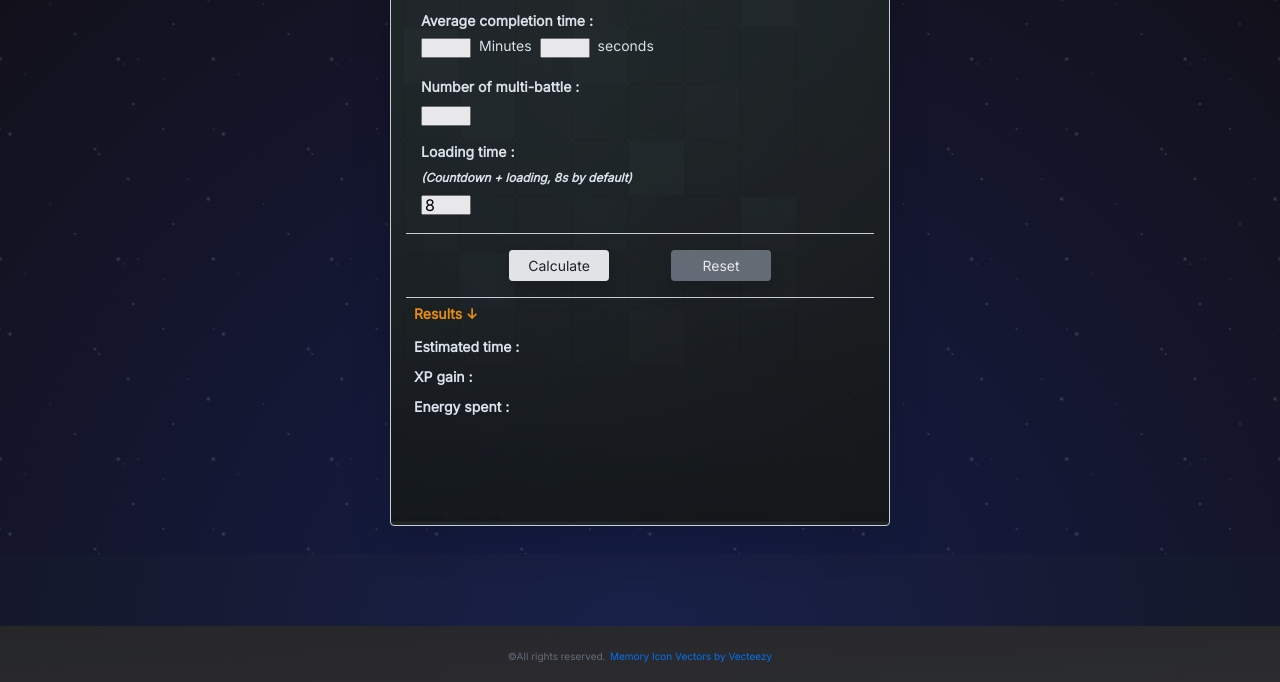
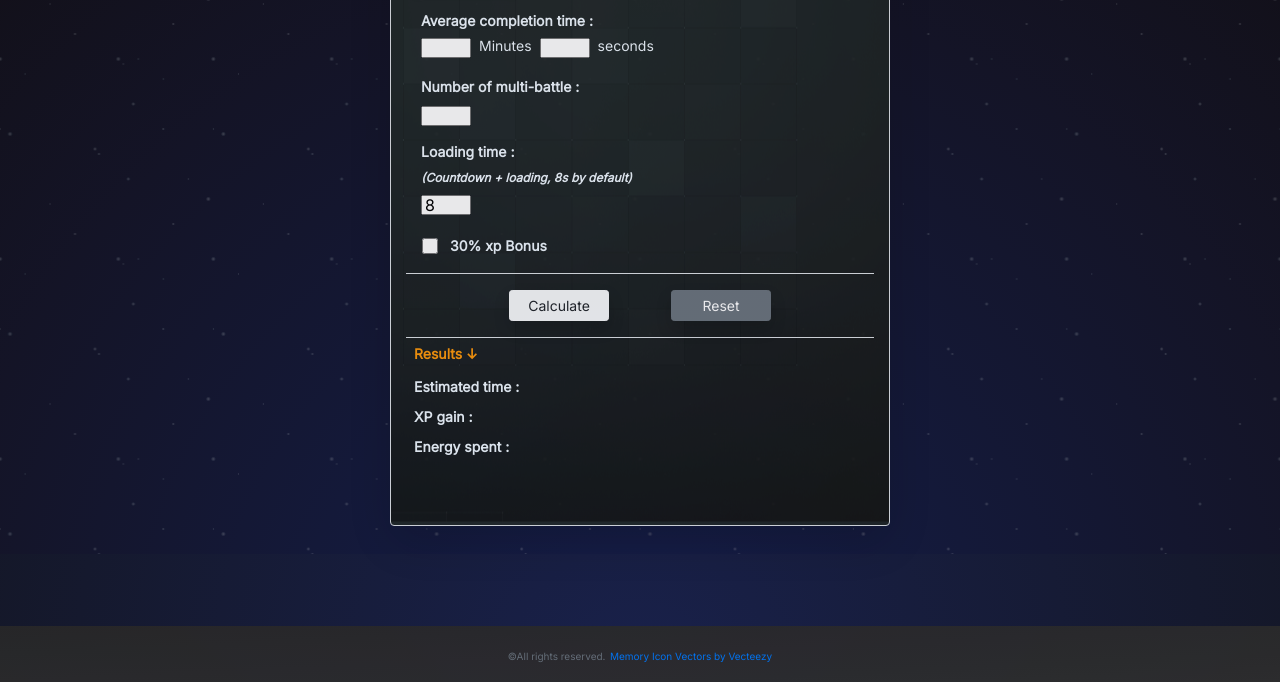
Before and after one commit to Kiatolao/Kiatool, a plain HTML site: page index.html in a window 1280 px wide. Shown: the part 246-928 px from the top of the page. Drawn offline with nearby package versions, Linux system fonts and the light colour scheme.

Commit message:
added xp bonus feature

```diff
--- a/index.html
+++ b/index.html
@@ -103,11 +103,17 @@
     </div>
 <div class="col mx-auto mt-3">
       <h3 class="orange">Number of multi-battle :</h3>
-      <input type="number" min="0" step="1"  id="multis">
+      <input type="number"  min="0" step="1"  id="multis">
     </div>
     <div class="col mx-auto mt-3 mb-3">
       <h3 class="orange">Loading time :</h3><h3> <i>(Countdown + loading, 8s by default)</i></h3>
       <input type="number" min="0" step="1"  id="loading" value="8">
+    </div>
+    <div class="form-check mb-3 small-checkbox ml-3">
+      <input class="form-check-input" type="checkbox" value="" id="defaultCheck1">
+      <label class="form-check-label ml-2" for="defaultCheck1">
+        30% xp Bonus
+      </label>
     </div>
   </div>
 </div>
--- a/scripts.js
+++ b/scripts.js
@@ -46,6 +46,7 @@ let chapter = [];
 let stage;
 let energy;
 let totalEnergy;
+let checkbox = document.getElementById("defaultCheck1");
 
 //updated input
 timeCompMin.addEventListener("input", () => {
@@ -229,7 +230,7 @@ calculate.addEventListener("click", () => {
       convertedHour = Math.floor(convertedMin / 60);
       convertedMin = convertedMin % 60;
 
-      let paragraphT = `<span style="color: rgb(255, 153, 10)">${convertedHour}</span> hour <span style="color: rgb(255, 153, 10)">${convertedMin}</span> minutes <span style="color: #eacf72">${remainingSec}</span> seconds`;
+      let paragraphT = `<span style="color: rgb(255, 153, 10)">${convertedHour}</span> hour <span style="color: rgb(255, 153, 10)">${convertedMin}</span> minutes <span style="color: rgb(255, 153, 10)">${remainingSec}</span> seconds`;
       document.getElementById("time").innerHTML = paragraphT;
     } else {
       let paragraphT = `<span style="color: rgb(255, 153, 10)">${convertedMin}</span> minutes <span style="color: rgb(255, 153, 10)">${remainingSec}</span> seconds`;
@@ -259,7 +260,7 @@ calculate.addEventListener("click", () => {
   }
 
   // Results display
-  let paragraphEx = `<span style="color: rgb(255, 153, 10)">${totalExp}</span> XP`;
+  let paragraphEx = `<span style="color: rgb(255, 153, 10)">${checkbox.checked ? totalExp * 1.3 : totalExp}</span> XP`;
   document.getElementById("exp").innerHTML = paragraphEx;
 
   let paragraphEn = `<span style="color: rgb(255, 153, 10)"> ${totalEnergy}</span> energy`;
@@ -281,6 +282,7 @@ reset.addEventListener("click", () => {
   stage = undefined;
   energy = undefined;
   totalEnergy = undefined;
+  checkbox.checked = false;
 
   document.getElementById("time").innerHTML = "";
   document.getElementById("exp").innerHTML = "";
--- a/styles.css
+++ b/styles.css
@@ -206,9 +206,20 @@ h4 {
   color: rgb(255, 153, 10);
 }
 
+label {
+  color: #f0f8ff;
+  font-size: 14px;
+  font-weight: bold;
+}
+
 input {
     width: 50px;
     height: 20px;
+}
+
+.small-checkbox .form-check-input[type="checkbox"] {
+  width: 1rem;
+  height: 1rem;
 }
 
 .btn {
```
